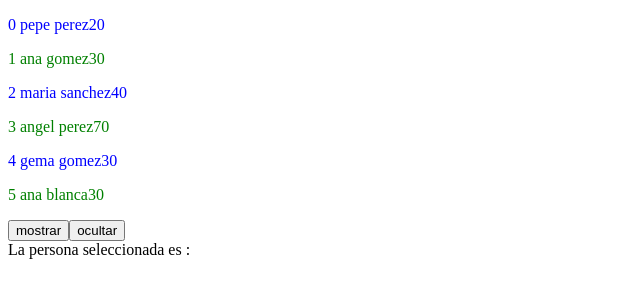
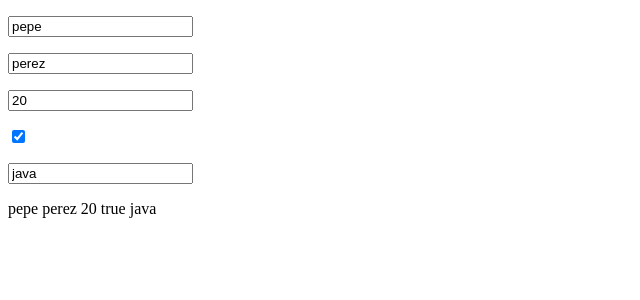
Before and after one commit to cecilioalvarez/angular2020eurohelp, an Angular app: page / in a window 1280 px wide. Shown: the top 300 px of the page, without its empty margins (0-640 px from the left). Built offline with nearby package versions, Linux system fonts and the light colour scheme.

Commit message:
checkbox

```diff
--- a/src/app/app.component.html
+++ b/src/app/app.component.html
@@ -1,4 +1,4 @@
 <!-- al final esta constituido por etiquetas-->
-<app-c3></app-c3>
+<app-c4></app-c4>
 
 <router-outlet></router-outlet>
--- a/src/app/c4/c4.component.html
+++ b/src/app/c4/c4.component.html
@@ -8,6 +8,18 @@
 <p>
     <input type="text" name="edad" [(ngModel)]="persona.edad"/>
 </p>
+<p>
+    <input type="checkbox" name="informatico" [(ngModel)]="persona.informatico"/>
+</p>
+<p>
+    <input type="text" name="lenguaje" [(ngModel)]="persona.lenguaje"/>
+</p>
+</form>
+<div>
 
-
-</form>
+    {{persona.nombre}}
+    {{persona.apellidos}}
+    {{persona.edad}}
+    {{persona.informatico}}
+    {{persona.lenguaje}}
+</div>
--- a/src/app/c4/c4.component.ts
+++ b/src/app/c4/c4.component.ts
@@ -11,7 +11,7 @@ export class C4Component implements OnInit {
   persona:Persona;
   constructor() {
 
-    this.persona= {} as Persona;
+    this.persona= new Persona("pepe","perez",20,true,"java");
 
 
    }
--- a/src/app/persona.ts
+++ b/src/app/persona.ts
@@ -3,7 +3,7 @@ export class Persona {
     constructor(public nombre:string,
          public apellidos:string,
          public edad:number,
-         public informatico ?:boolean) {
+         public informatico ?:boolean,public lenguaje?:string) {
     }
 
 }
```
